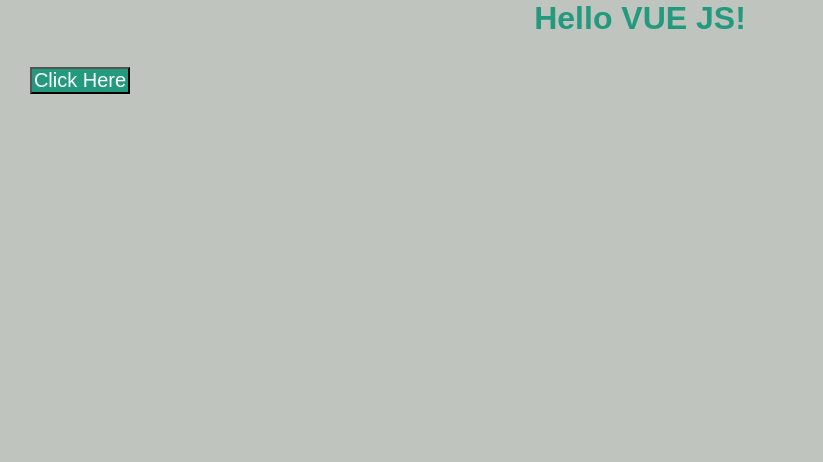
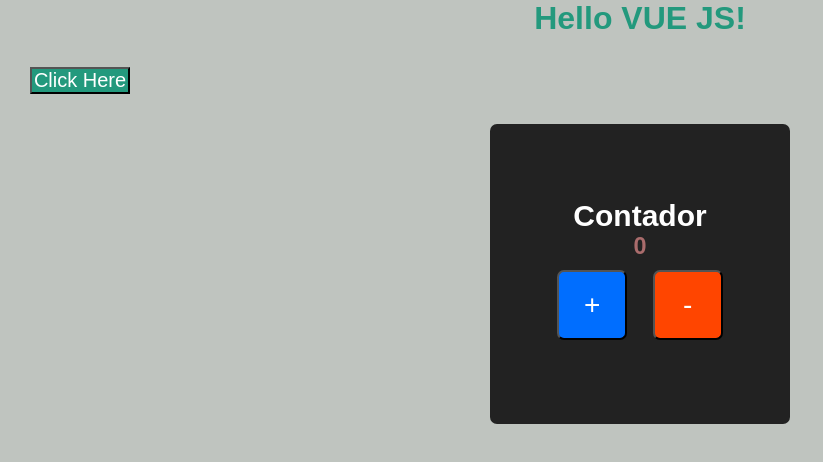
Before and after one commit to leoportogtr86/vuejs, a website: page index.html in a window 1280 px wide. Shown: the whole page, without its empty margins (0-823 px from the left). Drawn offline with nearby package versions, Linux system fonts and the light colour scheme.

Commit message:
criando um contador com eventos de click e incremento de variavel

```diff
--- a/css/main.css
+++ b/css/main.css
@@ -27,3 +27,48 @@
     font-family: sans-serif;
     font-size: 20px;
 }
+
+.contador{
+
+    background-color: #222;
+    width: 300px;
+    height: 300px;
+    border-radius: 7px;
+    margin-left: auto;
+    margin-right: auto;
+    font-family: sans-serif;
+    font-size: 20px;
+    display: flex;
+    color: white;
+    justify-content: center;
+    flex-direction: column;
+    align-items: center;
+}
+
+.contador h3{
+
+    color: rgb(170, 108, 108);
+}
+
+.botoes button{
+
+    width: 70px;
+    height: 70px;
+    margin: 10px;
+    border-radius: 7px;
+    font-family: sans-serif;
+    font-size: 28px;
+    color: white;
+
+
+}
+
+.mais{
+
+    background-color: rgb(0, 110, 255);
+}
+
+.menos{
+
+    background-color: orangered;
+}
--- a/index.html
+++ b/index.html
@@ -16,6 +16,17 @@
 
     <button class="btn1" v-on:click="clicou">Click Here</button>
 
+    <div class="contador" id="contador">
+        <h2>Contador</h2>
+        <h3>{{resultado}}</h3>
+
+        <div class="botoes">
+            <button class="mais" v-on:click="mais">+</button>
+            <button class="menos" v-on:click="menos">-</button>
+        </div>
+
+    </div>
+
 
 
 
--- a/js/main.js
+++ b/js/main.js
@@ -25,3 +25,29 @@
         }
     }
 })
+
+
+new Vue({
+
+    el: "#contador",
+    data: {
+
+        resultado: 0
+    },
+    methods: {
+
+        mais() {
+
+            this.resultado++
+
+
+        },
+
+        menos() {
+
+            this.resultado--
+
+
+        }
+    }
+})
```
